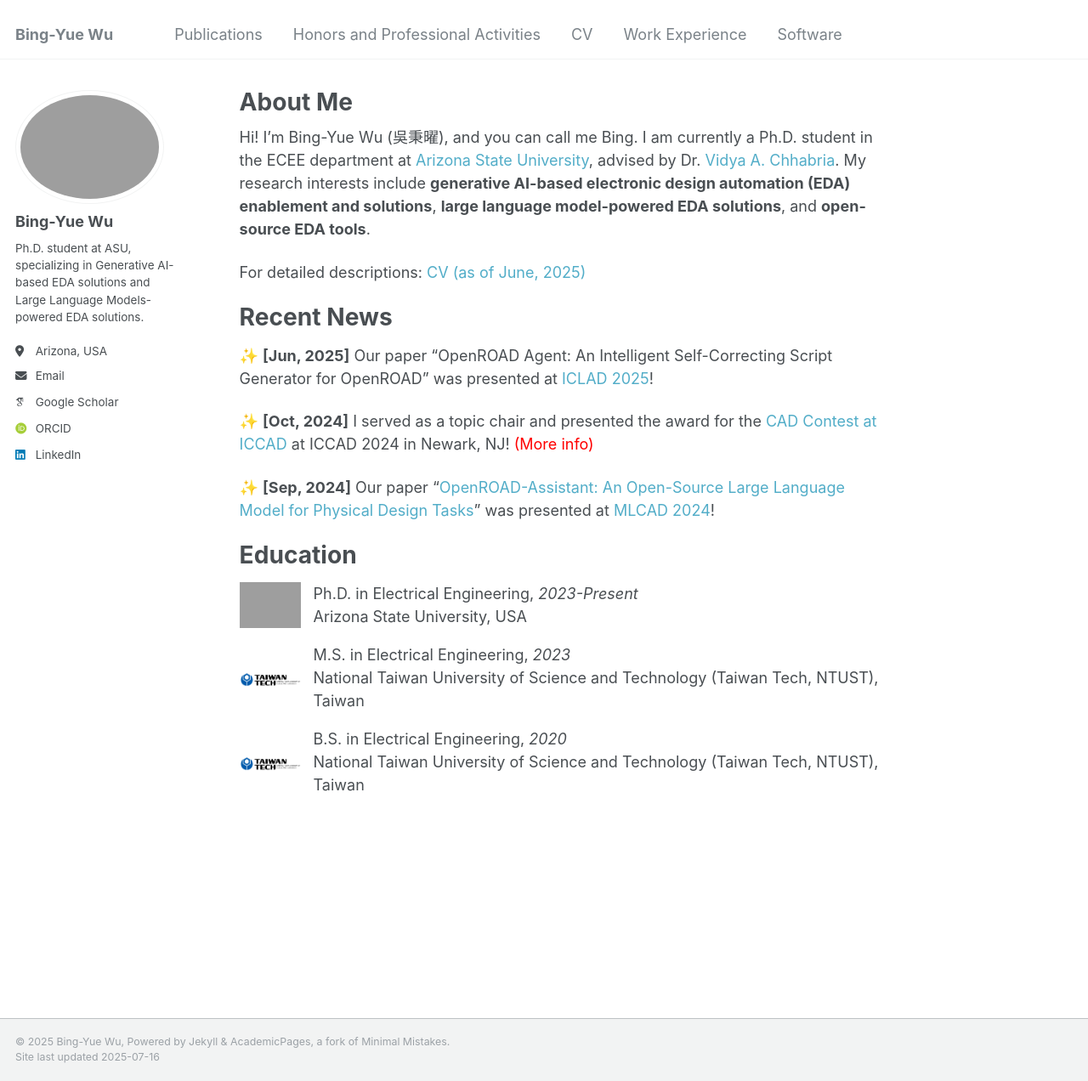
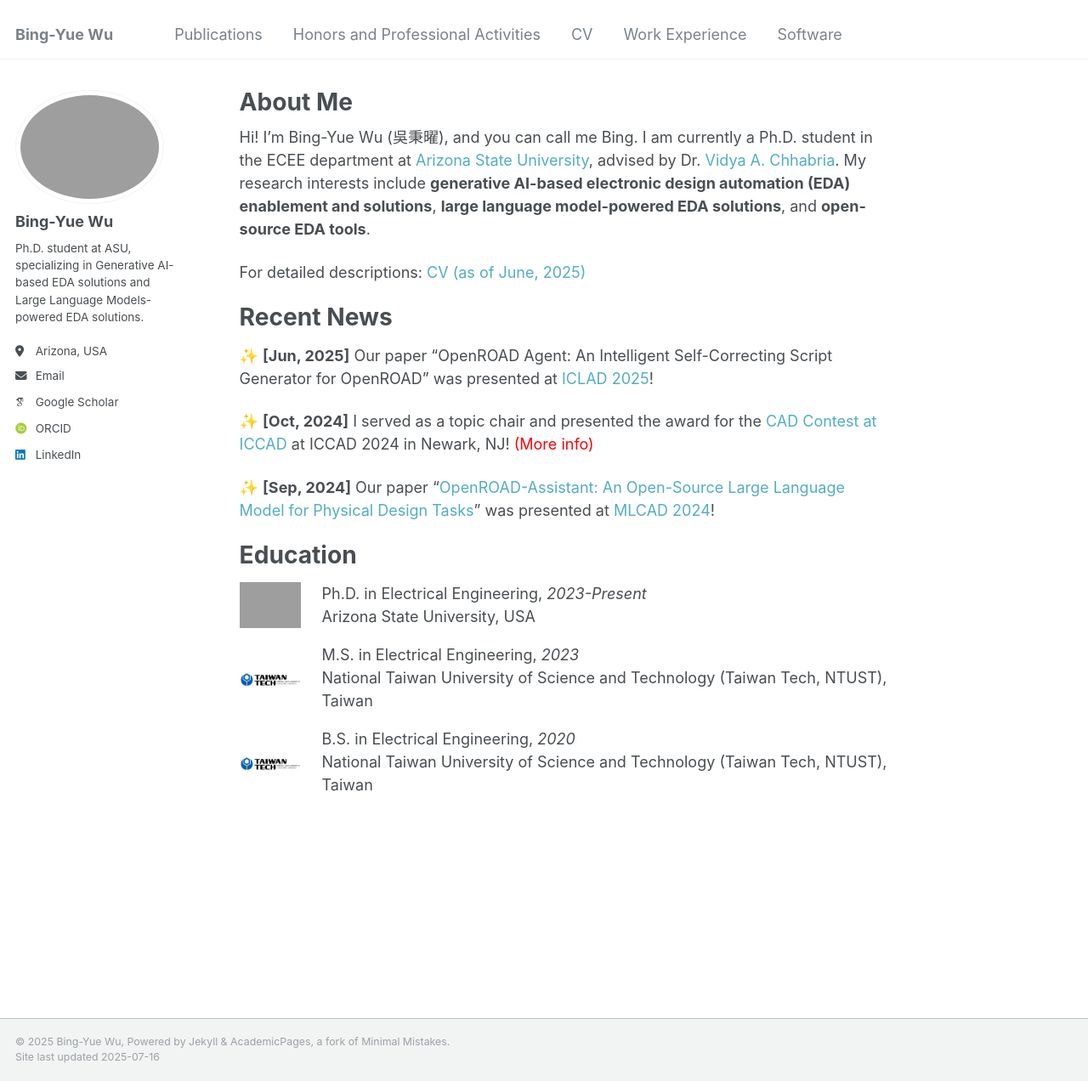
Before and after one commit to bingyuew/bingyuew.github.io, a Jekyll site: the page built from _pages/about.md, in a window 1280 px wide and 1272 px high. Shown: the whole window at 85% size. Built offline with Jekyll 4.4.1, drawn with Linux system fonts in a browser that asks for light colours; some web fonts are replaced; grey boxes are pictures that could not be loaded.

Commit message:
update about
Signed-off-by: 吳秉曜 <wubingyao@MacBook-bro.local>

```diff
--- a/_pages/about.md
+++ b/_pages/about.md
@@ -22,7 +22,7 @@ For detailed descriptions: <a href="https://bingyuew.github.io/files/CV.pdf" sty
 # Education
 
 <div style="display: flex; align-items: center; margin-bottom: 1em;">
-  <div style="flex-shrink: 0; margin-right: 15px;">
+  <div style="flex-shrink: 0; margin-right: 25px;">
     <img src="/images/asu_logo.png" alt="ASU logo" width="72" height="36">
   </div>
   <div>
@@ -31,7 +31,7 @@ For detailed descriptions: <a href="https://bingyuew.github.io/files/CV.pdf" sty
   </div>
 </div>
 <div style="display: flex; align-items: center; margin-bottom: 1em;">
-  <div style="flex-shrink: 0; margin-right: 15px;">
+  <div style="flex-shrink: 0; margin-right: 25px;">
     <img src="/images/ntust_logo.png" alt="NTUST logo" width="72" height="36">
   </div>
   <div>
@@ -40,7 +40,7 @@ For detailed descriptions: <a href="https://bingyuew.github.io/files/CV.pdf" sty
   </div>
 </div>
 <div style="display: flex; align-items: center; margin-bottom: 1em;">
-  <div style="flex-shrink: 0; margin-right: 15px;">
+  <div style="flex-shrink: 0; margin-right: 25px;">
     <img src="/images/ntust_logo.png" alt="NTUST logo" width="72" height="36">
   </div>
   <div>
```
